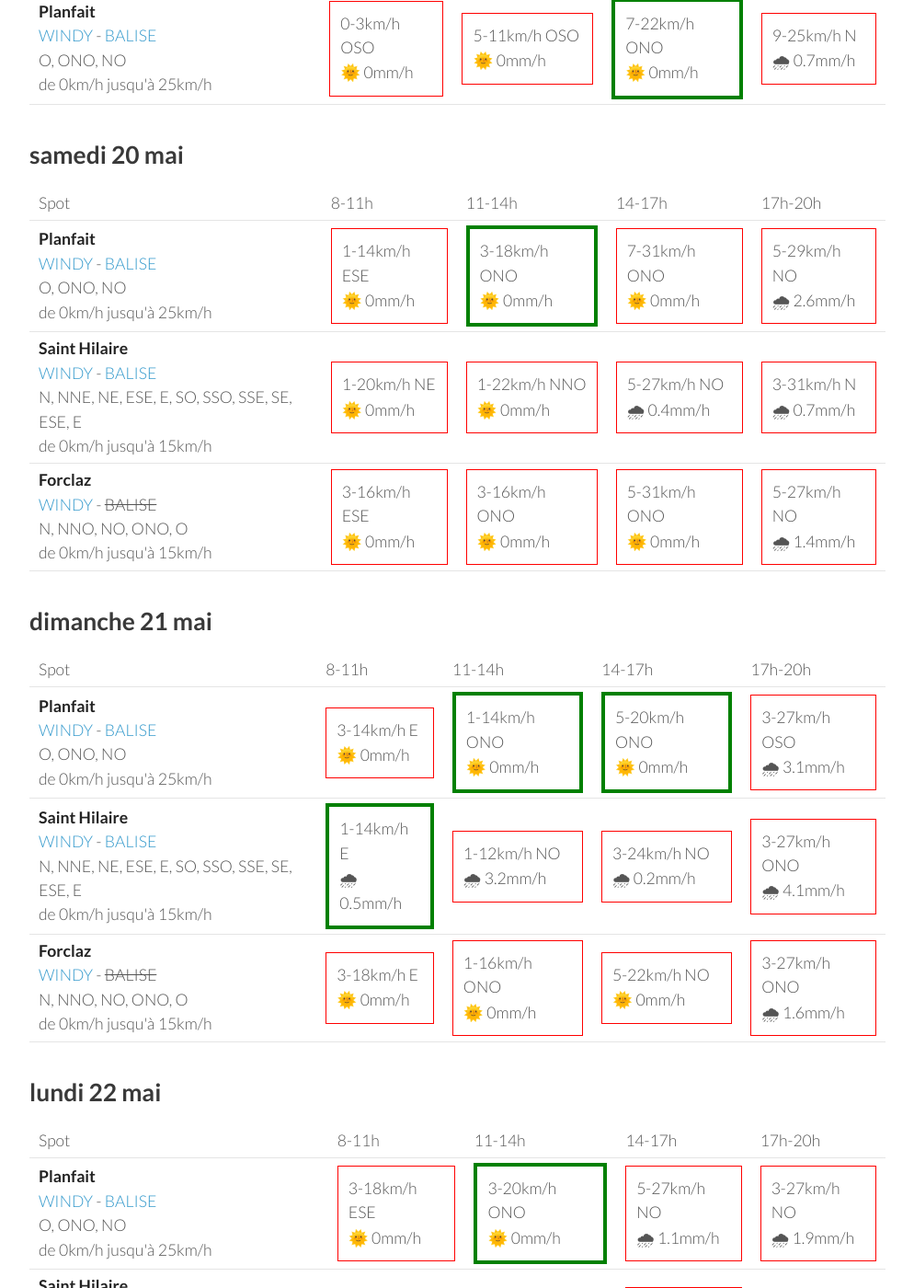
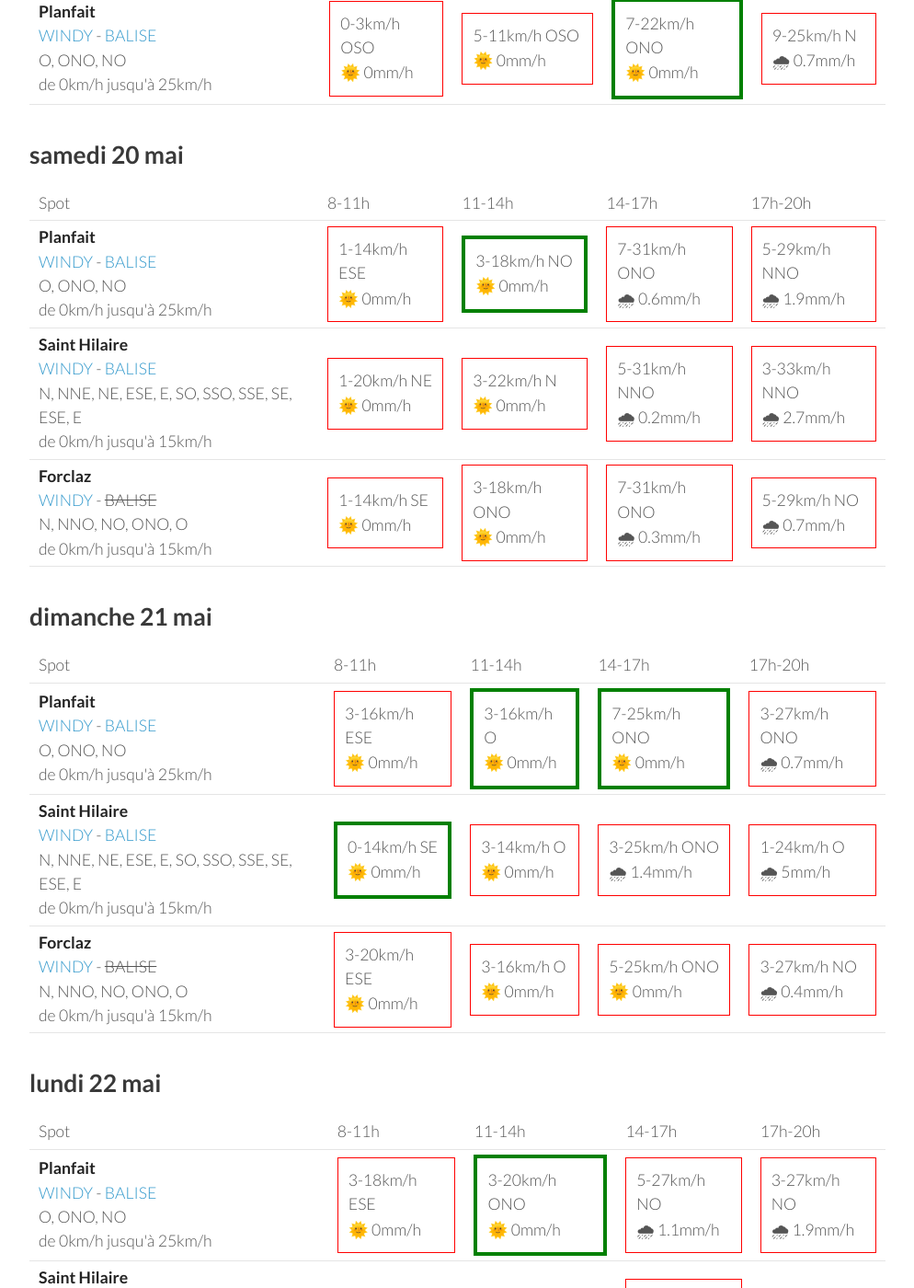
Before and after one commit to parapente-dans-le-nord/parapente-dans-le-nord.github.io, a Jekyll site: the page built from alpes_nord.markdown, in a window 1280 px wide and 1400 px high, scrolled down 1141 px. Shown: the whole window at 92% size, without its empty margins (26-1020 px from the left). Built offline with Jekyll 4.4.1, drawn with Linux system fonts in a browser that asks for light colours; some of the changed text lies outside the part shown.

Commit message:
update index.markdown

```diff
--- a/alpes_nord.markdown
+++ b/alpes_nord.markdown
@@ -114,9 +114,9 @@ page mise à jour le jeudi 18 mai 13:26
         <td><strong>Planfait</strong><br><a href="https://windy.com/45.853/6.223?45.415,6.223,8">WINDY</a> - <span class=""><a href="https://www.openwindmap.org/PP496">BALISE</a> </span><br> <span class="vent-favorable">O, ONO, NO</span><br><span class="force-vent">de 0km/h jusqu'à 25km/h</span> </td>
 
             <td><div class="not-flyable"><p>1-14km/h ESE</p><p>🌞 0mm/h</p></div></td>
-            <td><div class="flyable"><p>3-18km/h ONO</p><p>🌞 0mm/h</p></div></td>
-            <td><div class="not-flyable"><p>7-31km/h ONO</p><p>🌞 0mm/h</p></div></td>
-            <td><div class="not-flyable"><p>5-29km/h NO</p><p>🌧 2.6mm/h</p></div></td>
+            <td><div class="flyable"><p>3-18km/h NO</p><p>🌞 0mm/h</p></div></td>
+            <td><div class="not-flyable"><p>7-31km/h ONO</p><p>🌧 0.6mm/h</p></div></td>
+            <td><div class="not-flyable"><p>5-29km/h NNO</p><p>🌧 1.9mm/h</p></div></td>
 
 
     </tr>
@@ -124,19 +124,19 @@ page mise à jour le jeudi 18 mai 13:26
         <td><strong>Saint Hilaire</strong><br><a href="https://windy.com/45.307/5.888?45.087,5.889,9,m:eUFagkX">WINDY</a> - <span class=""><a href="http://www.balisemeteo.com/balise.php?idBalise=61">BALISE</a> </span><br> <span class="vent-favorable">N, NNE, NE, ESE, E, SO, SSO, SSE, SE, ESE, E</span><br><span class="force-vent">de 0km/h jusqu'à 15km/h</span> </td>
 
             <td><div class="not-flyable"><p>1-20km/h NE</p><p>🌞 0mm/h</p></div></td>
-            <td><div class="not-flyable"><p>1-22km/h NNO</p><p>🌞 0mm/h</p></div></td>
-            <td><div class="not-flyable"><p>5-27km/h NO</p><p>🌧 0.4mm/h</p></div></td>
-            <td><div class="not-flyable"><p>3-31km/h N</p><p>🌧 0.7mm/h</p></div></td>
+            <td><div class="not-flyable"><p>3-22km/h N</p><p>🌞 0mm/h</p></div></td>
+            <td><div class="not-flyable"><p>5-31km/h NNO</p><p>🌧 0.2mm/h</p></div></td>
+            <td><div class="not-flyable"><p>3-33km/h NNO</p><p>🌧 2.7mm/h</p></div></td>
 
 
     </tr>
 <tr>
         <td><strong>Forclaz</strong><br><a href="https://windy.com/45.814/6.247?45.375,6.246,8,m:eVwaglz">WINDY</a> - <span class="no-balise"> BALISE </span><br> <span class="vent-favorable">N, NNO, NO, ONO, O</span><br><span class="force-vent">de 0km/h jusqu'à 15km/h</span> </td>
 
-            <td><div class="not-flyable"><p>3-16km/h ESE</p><p>🌞 0mm/h</p></div></td>
-            <td><div class="not-flyable"><p>3-16km/h ONO</p><p>🌞 0mm/h</p></div></td>
-            <td><div class="not-flyable"><p>5-31km/h ONO</p><p>🌞 0mm/h</p></div></td>
-            <td><div class="not-flyable"><p>5-27km/h NO</p><p>🌧 1.4mm/h</p></div></td>
+            <td><div class="not-flyable"><p>1-14km/h SE</p><p>🌞 0mm/h</p></div></td>
+            <td><div class="not-flyable"><p>3-18km/h ONO</p><p>🌞 0mm/h</p></div></td>
+            <td><div class="not-flyable"><p>7-31km/h ONO</p><p>🌧 0.3mm/h</p></div></td>
+            <td><div class="not-flyable"><p>5-29km/h NO</p><p>🌧 0.7mm/h</p></div></td>
 
 
     </tr>
@@ -159,30 +159,30 @@ page mise à jour le jeudi 18 mai 13:26
 <tr>
         <td><strong>Planfait</strong><br><a href="https://windy.com/45.853/6.223?45.415,6.223,8">WINDY</a> - <span class=""><a href="https://www.openwindmap.org/PP496">BALISE</a> </span><br> <span class="vent-favorable">O, ONO, NO</span><br><span class="force-vent">de 0km/h jusqu'à 25km/h</span> </td>
 
-            <td><div class="not-flyable"><p>3-14km/h E</p><p>🌞 0mm/h</p></div></td>
-            <td><div class="flyable"><p>1-14km/h ONO</p><p>🌞 0mm/h</p></div></td>
-            <td><div class="flyable"><p>5-20km/h ONO</p><p>🌞 0mm/h</p></div></td>
-            <td><div class="not-flyable"><p>3-27km/h OSO</p><p>🌧 3.1mm/h</p></div></td>
+            <td><div class="not-flyable"><p>3-16km/h ESE</p><p>🌞 0mm/h</p></div></td>
+            <td><div class="flyable"><p>3-16km/h O</p><p>🌞 0mm/h</p></div></td>
+            <td><div class="flyable"><p>7-25km/h ONO</p><p>🌞 0mm/h</p></div></td>
+            <td><div class="not-flyable"><p>3-27km/h ONO</p><p>🌧 0.7mm/h</p></div></td>
 
 
     </tr>
 <tr>
         <td><strong>Saint Hilaire</strong><br><a href="https://windy.com/45.307/5.888?45.087,5.889,9,m:eUFagkX">WINDY</a> - <span class=""><a href="http://www.balisemeteo.com/balise.php?idBalise=61">BALISE</a> </span><br> <span class="vent-favorable">N, NNE, NE, ESE, E, SO, SSO, SSE, SE, ESE, E</span><br><span class="force-vent">de 0km/h jusqu'à 15km/h</span> </td>
 
-            <td><div class="flyable"><p>1-14km/h E</p><p>🌧 0.5mm/h</p></div></td>
-            <td><div class="not-flyable"><p>1-12km/h NO</p><p>🌧 3.2mm/h</p></div></td>
-            <td><div class="not-flyable"><p>3-24km/h NO</p><p>🌧 0.2mm/h</p></div></td>
-            <td><div class="not-flyable"><p>3-27km/h ONO</p><p>🌧 4.1mm/h</p></div></td>
+            <td><div class="flyable"><p>0-14km/h SE</p><p>🌞 0mm/h</p></div></td>
+            <td><div class="not-flyable"><p>3-14km/h O</p><p>🌞 0mm/h</p></div></td>
+            <td><div class="not-flyable"><p>3-25km/h ONO</p><p>🌧 1.4mm/h</p></div></td>
+            <td><div class="not-flyable"><p>1-24km/h O</p><p>🌧 5mm/h</p></div></td>
 
 
     </tr>
 <tr>
         <td><strong>Forclaz</strong><br><a href="https://windy.com/45.814/6.247?45.375,6.246,8,m:eVwaglz">WINDY</a> - <span class="no-balise"> BALISE </span><br> <span class="vent-favorable">N, NNO, NO, ONO, O</span><br><span class="force-vent">de 0km/h jusqu'à 15km/h</span> </td>
 
-            <td><div class="not-flyable"><p>3-18km/h E</p><p>🌞 0mm/h</p></div></td>
-            <td><div class="not-flyable"><p>1-16km/h ONO</p><p>🌞 0mm/h</p></div></td>
-            <td><div class="not-flyable"><p>5-22km/h NO</p><p>🌞 0mm/h</p></div></td>
-            <td><div class="not-flyable"><p>3-27km/h ONO</p><p>🌧 1.6mm/h</p></div></td>
+            <td><div class="not-flyable"><p>3-20km/h ESE</p><p>🌞 0mm/h</p></div></td>
+            <td><div class="not-flyable"><p>3-16km/h O</p><p>🌞 0mm/h</p></div></td>
+            <td><div class="not-flyable"><p>5-25km/h ONO</p><p>🌞 0mm/h</p></div></td>
+            <td><div class="not-flyable"><p>3-27km/h NO</p><p>🌧 0.4mm/h</p></div></td>
 
 
     </tr>
```
Also changed, not shown: other parts of alpes_nord.markdown (+1 -1 lines).
